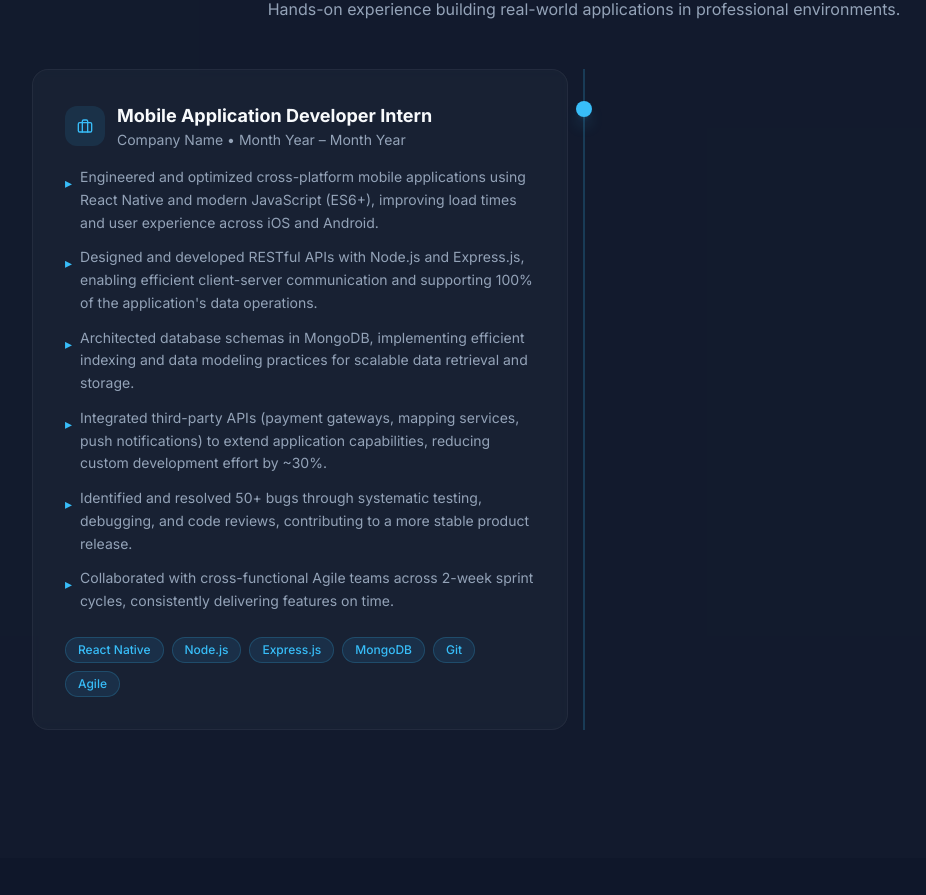
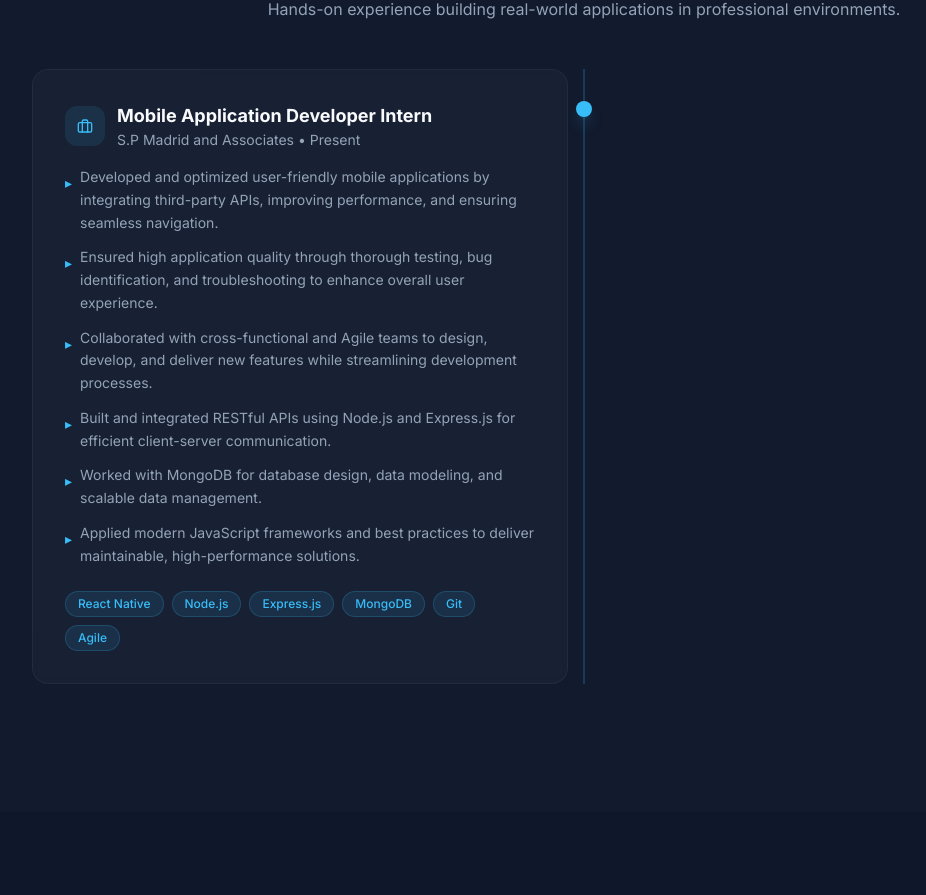
Before and after one commit to KuroNekooo27/Portfolio, a React (Vite) app: page / in a window 1280 px wide. Shown: the part 1651-2546 px from the top of the page, without its empty margins (56-982 px from the left). Built offline with nearby package versions, Linux system fonts and the light colour scheme.

Commit message:
feat: update experience with real company details, update page title

```diff
--- a/index.html
+++ b/index.html
@@ -8,7 +8,7 @@
     <link rel="preconnect" href="https://fonts.googleapis.com" />
     <link rel="preconnect" href="https://fonts.gstatic.com" crossorigin />
     <link href="https://fonts.googleapis.com/css2?family=Inter:wght@300;400;500;600;700;800&family=JetBrains+Mono:wght@400;500;700&display=swap" rel="stylesheet" />
-    <title>Portfolio | MERN Stack Developer</title>
+    <title>Ashley Villanueva | MERN Stack Developer</title>
   </head>
   <body class="bg-primary text-textPrimary font-sans">
     <div id="root"></div>
--- a/src/data/portfolioData.js
+++ b/src/data/portfolioData.js
@@ -34,15 +34,15 @@ export const aboutMe = {
 export const experiences = [
   {
     role: "Mobile Application Developer Intern",
-    company: "Company Name",
-    period: "Month Year – Month Year",
+    company: "S.P Madrid and Associates",
+    period: "Present",
     description: [
-      "Engineered and optimized cross-platform mobile applications using React Native and modern JavaScript (ES6+), improving load times and user experience across iOS and Android.",
-      "Designed and developed RESTful APIs with Node.js and Express.js, enabling efficient client-server communication and supporting 100% of the application's data operations.",
-      "Architected database schemas in MongoDB, implementing efficient indexing and data modeling practices for scalable data retrieval and storage.",
-      "Integrated third-party APIs (payment gateways, mapping services, push notifications) to extend application capabilities, reducing custom development effort by ~30%.",
-      "Identified and resolved 50+ bugs through systematic testing, debugging, and code reviews, contributing to a more stable product release.",
-      "Collaborated with cross-functional Agile teams across 2-week sprint cycles, consistently delivering features on time.",
+      "Developed and optimized user-friendly mobile applications by integrating third-party APIs, improving performance, and ensuring seamless navigation.",
+      "Ensured high application quality through thorough testing, bug identification, and troubleshooting to enhance overall user experience.",
+      "Collaborated with cross-functional and Agile teams to design, develop, and deliver new features while streamlining development processes.",
+      "Built and integrated RESTful APIs using Node.js and Express.js for efficient client-server communication.",
+      "Worked with MongoDB for database design, data modeling, and scalable data management.",
+      "Applied modern JavaScript frameworks and best practices to deliver maintainable, high-performance solutions.",
     ],
     technologies: ["React Native", "Node.js", "Express.js", "MongoDB", "Git", "Agile"],
   },
```
